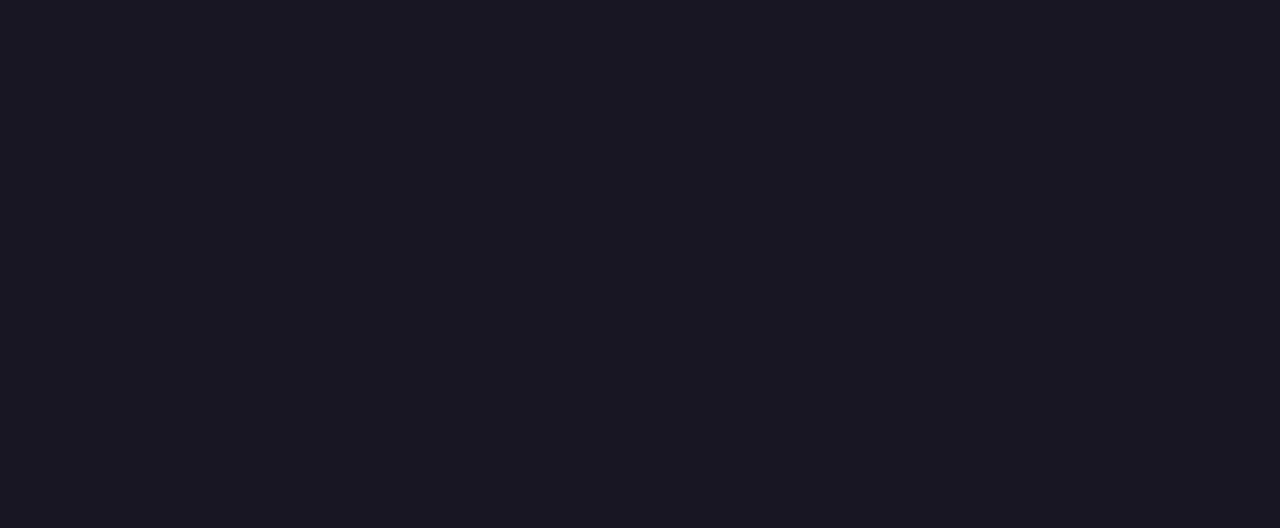
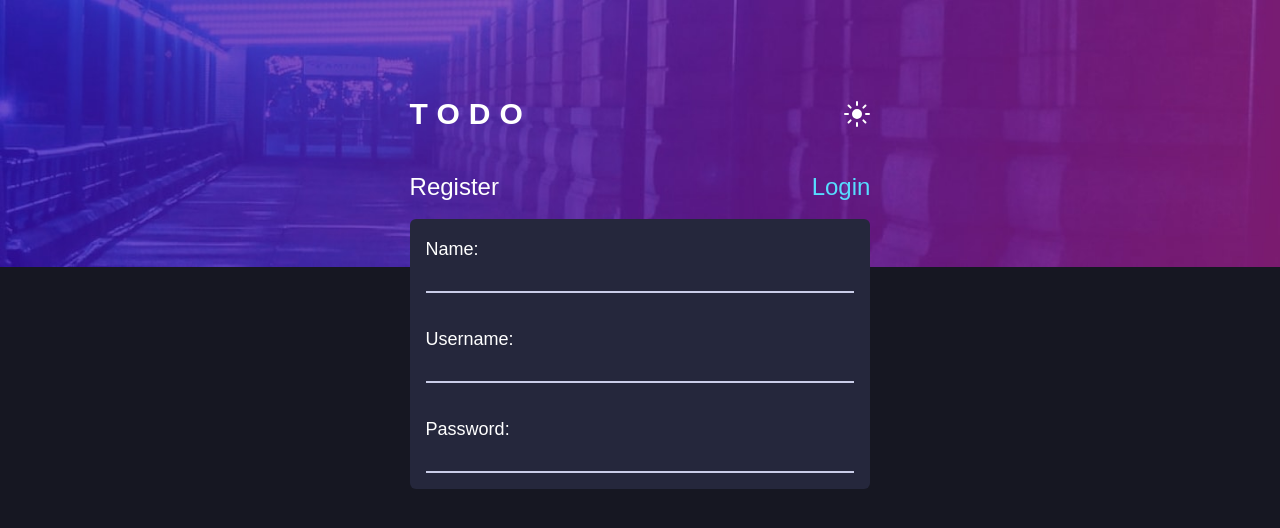
Before and after one commit to Memo56-FB/ToDo-App-FrontEnd, a React (Vite) app: page /login in a window 1280 px wide. Before the commit this address had no page. Shown: the top 528 px of the page. Built offline with nearby package versions, Linux system fonts and the light colour scheme.

Commit message:
✅ feat: add register

```diff
--- a/src/App.jsx
+++ b/src/App.jsx
@@ -1,10 +1,13 @@
 import { Route, Routes } from 'react-router-dom';
+import { LoginRegister } from './pages/LoginRegister/LoginRegister';
 import { TodoList } from './pages/TodoList/TodoList';
 function App() {
   return (
     <>
       <Routes>
         <Route path='/todos' element={<TodoList />} />
+        <Route path='/login' element={<LoginRegister />} />
+        <Route path='/register' element={<LoginRegister />} />
       </Routes>
     </>
   );
--- /dev/null
+++ b/src/pages/LoginRegister/LoginRegister.jsx
@@ -0,0 +1,44 @@
+import "./LoginRegister.scss"
+import { Header } from "../../components/Header/Header"
+import { NavLink } from "react-router-dom"
+const LoginRegister = () => {
+	let activeStyle = {
+		color: "hsl(192, 100%, 67%)"
+	}
+	const onActive = ({ isActive }) => (isActive ? activeStyle : undefined)
+	return (
+		<>
+			<Header />
+			<main className='padding-app flex flex-col w-full  absolute -mt-20 md:-mt-12 lg:-mt-24 2xl:-mt-44'>
+				<div className='flex justify-between text-white text-2xl mb-4'>
+					<NavLink to={"/register"} style={onActive} >
+						Register
+					</NavLink>
+					<NavLink to={"/login"} style={onActive} >Login</NavLink>
+				</div>
+				<section className='bg-Very-Dark-Desaturated-Blue text-lg p-4 rounded-md'>
+					<form className='login-register__form'>
+						<label htmlFor='name'>
+							Name:
+							<input type='text' name='name' autoComplete='name' />
+						</label>
+						<label htmlFor='username'>
+							Username:
+							<input type='text' name='username' autoComplete='username' />
+						</label>
+						<label htmlFor='password'>
+							Password:
+							<input
+								type='password'
+								name='password'
+								autoComplete='new-password'
+							/>
+						</label>
+					</form>
+				</section>
+			</main>
+		</>
+	)
+}
+
+export { LoginRegister }
--- /dev/null
+++ b/src/pages/LoginRegister/LoginRegister.scss
@@ -0,0 +1,11 @@
+.login-register__form {
+	@apply flex flex-col text-white gap-y-8;
+	label {
+		@apply flex flex-col;
+	}
+	input {
+		@apply bg-transparent;
+		@apply focus:outline-none;
+		@apply border-b-2 border-Light-Grayish-Blue;
+	}
+}
```
